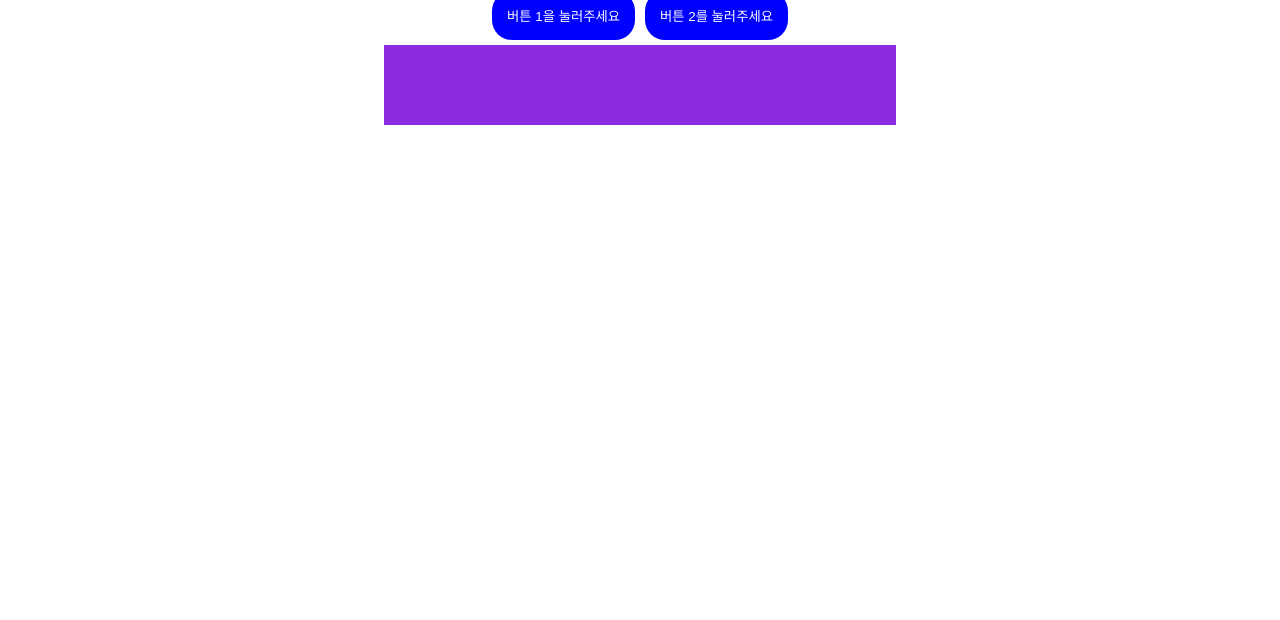
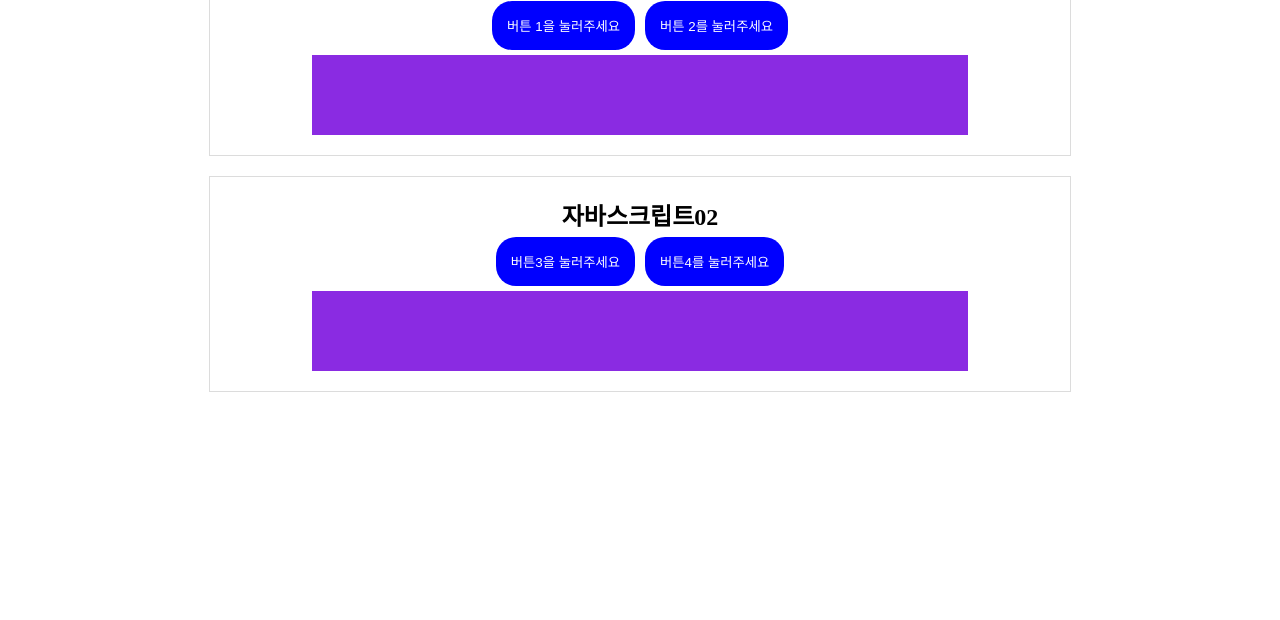
Before and after one commit to bluelessman/k5_htmlcss, a plain HTML site: page 07.html in a window 1280 px wide. Shown: the part 180-800 px from the top of the page. Drawn offline with Linux system fonts and the light colour scheme.

Commit message:
231027_js

```diff
--- a/07.html
+++ b/07.html
@@ -7,17 +7,7 @@
     <link rel="stylesheet" text="'text/css" href="./styles/container.css">
     <link rel="stylesheet" text="'text/css" href="./styles/07.css">
     <title>자바스크립트</title>
-    <script>
-        // function hello(n){
-        //     alert("Hello!! 버튼"+n);
-        // }
-        const hello = (n) => {
-            // alert("Hello!! 버튼"+n);
-            // document.getElementById('msg').innerHTML = "<h2>Hello!! 버튼"+n+"</h2>";
-            // document.querySelector('#msg').innerHTML = "<h2>Hello!! 버튼"+n+"</h2>";
-            document.querySelector('.cmsg').innerHTML = "<h2>Hello!! 버튼" + n + "</h2>";
-        }
-    </script>
+    <script src="./script/07.js"></script>
 </head>
 
 <body>
@@ -33,15 +23,24 @@
     </header>
 
     <main>
-        <h1>자바스크립트01</h1>
-        <div id='btDiv'>
-            <button onclick="hello(1)">버튼 1을 눌러주세요</button>
-            <button onclick="hello(2)">버튼 2를 눌러주세요</button>
-        </div>
+        <section>
+            <h1>자바스크립트01</h1>
+            <div id='btDiv' class="btC">
+                <button onclick="hello(1)">버튼 1을 눌러주세요</button>
+                <button onclick="hello(2)">버튼 2를 눌러주세요</button>
+            </div>
 
-        <div id="msg" class='cmsg'>
+            <div id="msg1" class='cmsg'>
 
-        </div>
+            </div>
+        </section>
+        <section>
+            <h1>자바스크립트02</h1>
+            <div id="btDiv2" class="btC">
+
+            </div>
+            <div id="msg2" class='cmsg'>
+        </section>
     </main>
 </body>
 
--- /dev/null
+++ b/script/07.js
@@ -0,0 +1,36 @@
+// function hello(n){
+//     alert("Hello!! 버튼"+n);
+// }
+const hello = (n) => {
+    // alert("Hello!! 버튼"+n);
+    // document.getElementById('msg').innerHTML = "<h2>Hello!! 버튼"+n+"</h2>";
+    // document.querySelector('#msg').innerHTML = "<h2>Hello!! 버튼"+n+"</h2>";
+    // if (n < 3) {
+    //     document.querySelector('#msg').innerHTML = "<h2>Hello!! 버튼" + n + "</h2>";
+    // }
+    // else {
+    //     document.querySelector('#msg2').innerHTML = "<h2>Hello!! 버튼" + n + "</h2>";
+
+    // }
+    let cnt = 0
+    n <= 2 ? cnt = 1 : cnt = 2;
+    console.log("cnt",cnt);
+    document.querySelector(`#msg${cnt}`).innerHTML = "<h2>Hello!! 버튼" + n + "</h2>";
+}
+
+document.addEventListener("DOMContentLoaded", () => {
+    const bt1 = document.createElement("button");
+    const bt1Text = document.createTextNode("버튼3을 눌러주세요");
+    bt1.appendChild(bt1Text);
+    bt1.setAttribute("id", "bt3")
+    document.getElementById('btDiv2').append(bt1);
+    const bt2 = document.createElement("button");
+    const bt2Text = document.createTextNode("버튼4를 눌러주세요");
+    bt2.appendChild(bt2Text);
+    bt2.setAttribute("id", "bt4")
+    document.getElementById('btDiv2').append(bt2);
+
+    document.getElementById('bt3').addEventListener("click", () => { hello(3); })
+    document.getElementById('bt4').addEventListener("click", () => { hello(4); })
+
+})
--- a/styles/07.css
+++ b/styles/07.css
@@ -1,15 +1,25 @@
-#btDiv{
+.btC{
     display: flex;
     justify-content: center;
     align-items: center;
 }
-#msg{
+.cmsg{
     display: flex;
     justify-content: center;
     align-items: center;
     background-color: blueviolet;
     color: white;
     font-weight: bold;
-    width: 50%;
+    width: 80%;
     height:80px;
 }
+section{
+    width:80%;
+    padding: 20px;
+    border: 1px solid gainsboro;
+    display: flex;
+    flex-direction: column;
+    justify-content: center;
+    align-items: center;
+    margin-bottom: 20px;
+}
--- /dev/null
+++ b/styles/08.css
@@ -0,0 +1,10 @@
+section{
+    width:80%;
+    padding: 20px;
+    border: 1px solid gainsboro;
+    display: flex;
+    flex-direction: column;
+    justify-content: center;
+    align-items: center;
+    margin-bottom: 20px;
+}
--- /dev/null
+++ b/styles/09.css
@@ -0,0 +1,23 @@
+section{
+    width:80%;
+    padding: 20px;
+    border: 1px solid gainsboro;
+    display: flex;
+    flex-direction: column;
+    justify-content: center;
+    align-items: center;
+    margin-bottom: 20px;
+}
+section>div{
+    width:80%;
+    display: flex;
+    justify-content: center;
+    align-items: center;
+    text-align: center;
+}
+section>div>div{
+    margin: 0px 20px;
+}
+h2{
+    margin:5px;
+}
--- a/styles/container.css
+++ b/styles/container.css
@@ -59,3 +59,13 @@ button:hover{
     background-color: navy;
     cursor: pointer;
 }
+.cmsg{
+    display: flex;
+    justify-content: center;
+    align-items: center;
+    background-color: blueviolet;
+    color: white;
+    font-weight: bold;
+    width: 80%;
+    height:80px;
+}
```
Also changed, not shown: 08.html (added, +31 -0 lines), 09.html (added, +37 -0 lines), index.html (+2 -0 lines), script/08.js (added, +25 -0 lines), script/09.js (added, +22 -0 lines), images/dice/1.png (added), images/dice/2.png (added), images/dice/3.png (added), images/dice/4.png (added), images/dice/5.png (added), images/dice/6.png (added).
